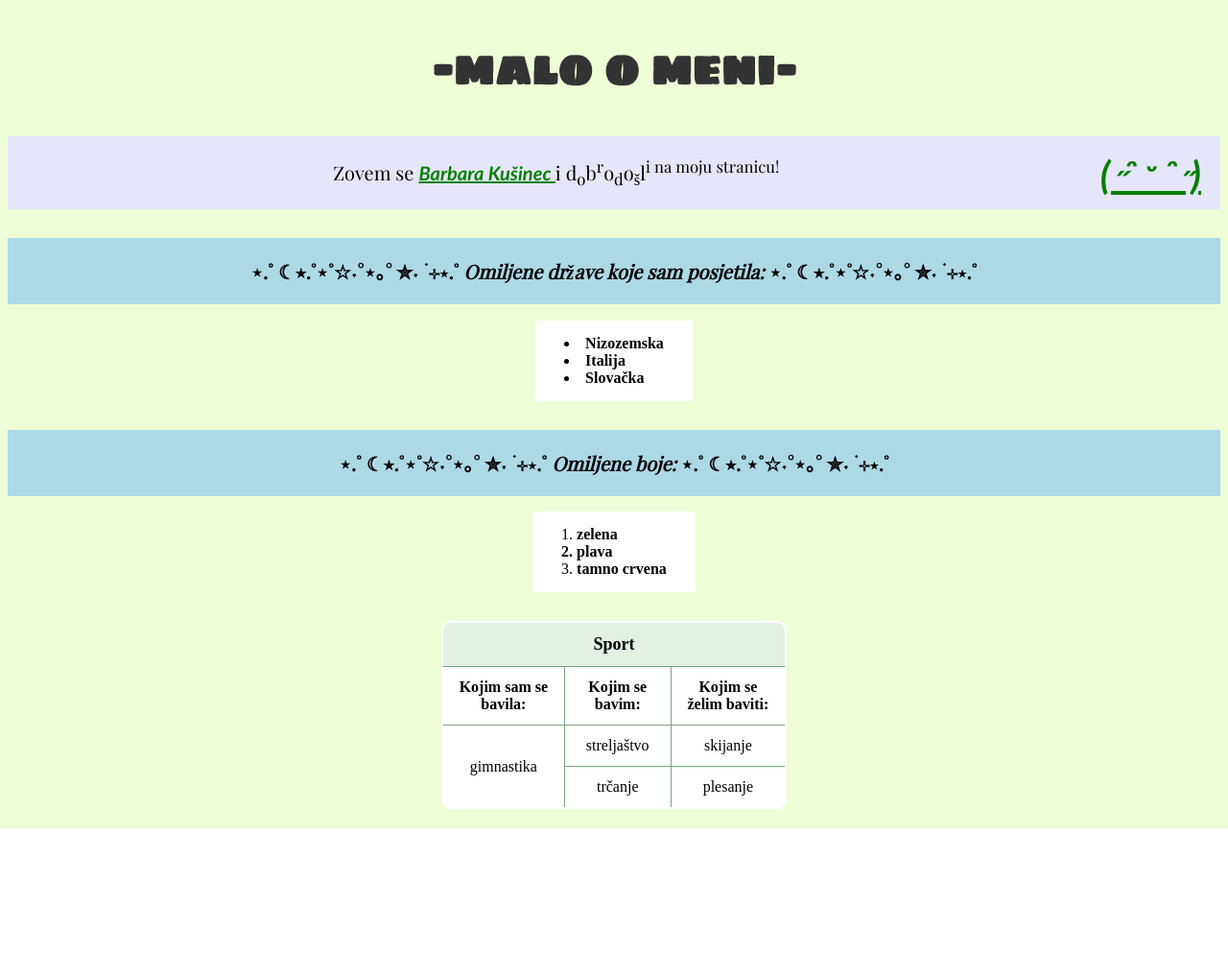
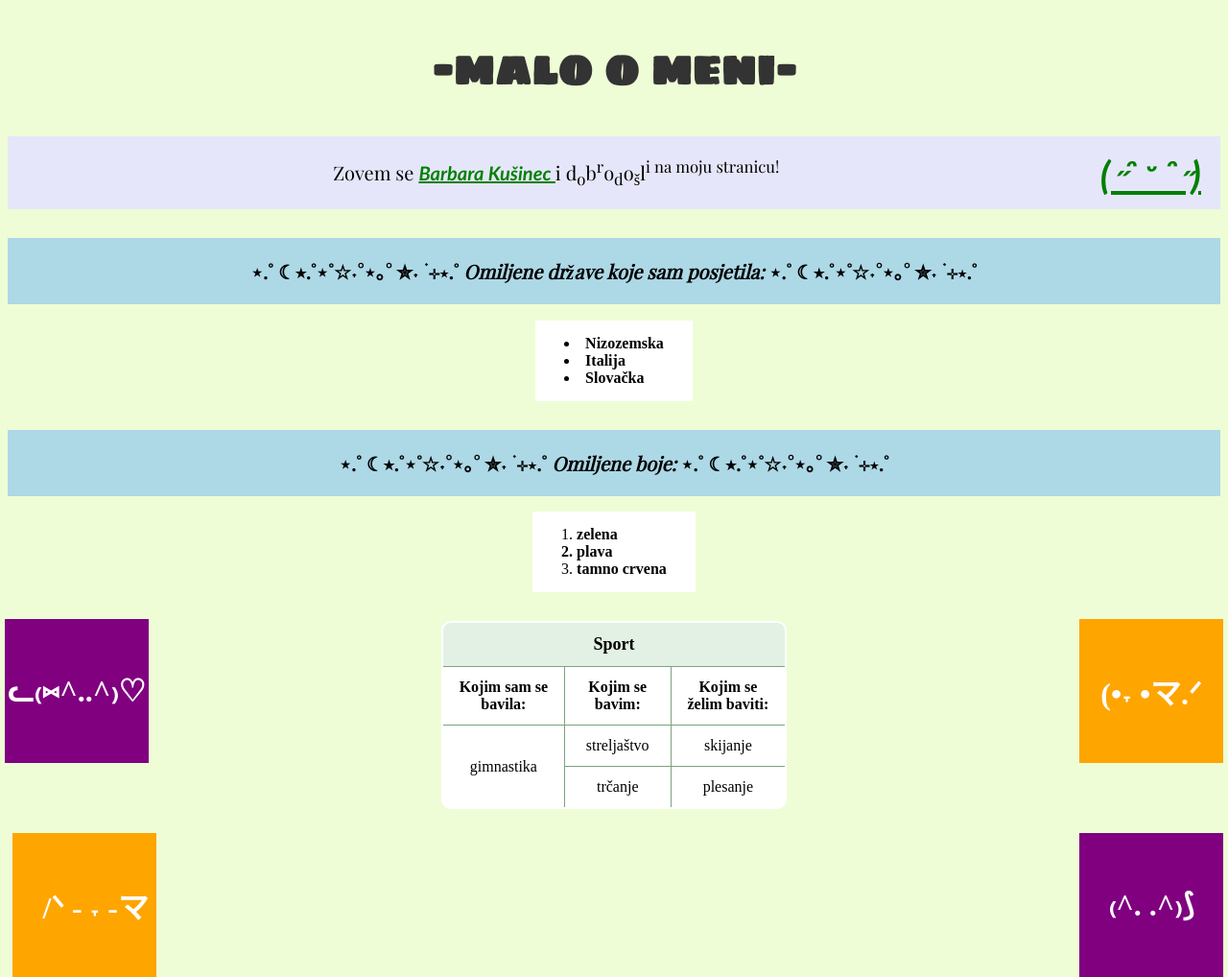
Before and after one commit to bkusinec/Multimedijske-komunikacije-, a plain HTML site: page index.html in a window 1280 px wide. Shown: the whole page at 96% size. Before the commit the page ends 863 px from the top, so only its background shows below. Drawn offline with nearby package versions, Linux system fonts and the light colour scheme.

Commit message:
Add files via upload

```diff
--- a/index.html
+++ b/index.html
@@ -58,3 +58,8 @@
         </tr>
     </tbody>
 </table>
+
+<div class="d1">⠀/ᐠ - ˕ -マ</div>
+<div class="d2">ᓚ₍⑅^..^₎♡</div>
+<div class="d3">⠀₍^. .^₎⟆⠀</div>
+<div class="d4">(•˕ •マ.ᐟ</div>
--- a/stil.css
+++ b/stil.css
@@ -92,3 +92,38 @@ thead tr:first-child th {
 tbody tr:nth-child(even) {
   background-color: #f8fff8;
 }
+
+
+.d1 {
+    background:orange;
+	top.0px;
+}
+.d2 {
+    background:purple;
+	left:0px;
+    bottom:0px;
+}
+.d3 {
+    background:purple;
+    right:0px;
+}
+.d4 {
+    background:orange;
+    right:0px;
+    bottom:0px;
+}
+.d1, .d2, .d3, .d4 {
+    width: 150px;
+    height: 150px;
+    position: absolute;
+    display: flex;
+    justify-content: center;
+    align-items: center;
+    font-size: 32px;
+    font-weight: bold;
+    color: white;
+	vertical-align: middle;
+    margin: 5px;
+    clear: both;
+	float: left;
+}
```
